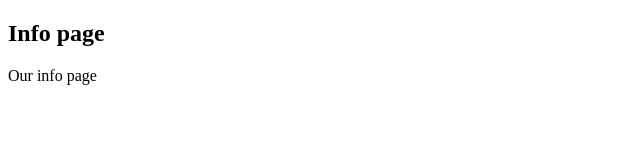
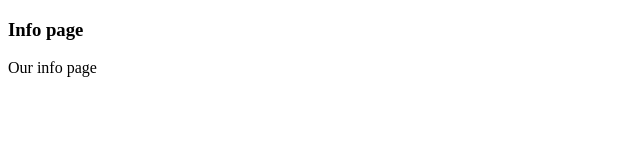
Before and after one commit to DaviesNyantakyi/branch-demo, a plain HTML site: page info.html in a window 1280 px wide. Shown: the whole page, without its empty margins (0-640 px from the left). Drawn offline with Linux system fonts and the light colour scheme.

Commit message:
Update info.html headersize

```diff
--- a/info.html
+++ b/info.html
@@ -6,7 +6,7 @@
     <title>Info</title>
   </head>
   <body>
-    <h2>Info page</h2>
+    <h3>Info page</h3>
     <p>Our info page</p>
   </body>
 </html>
```
